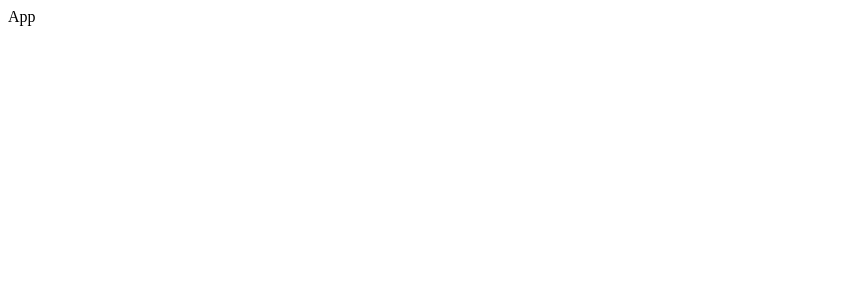
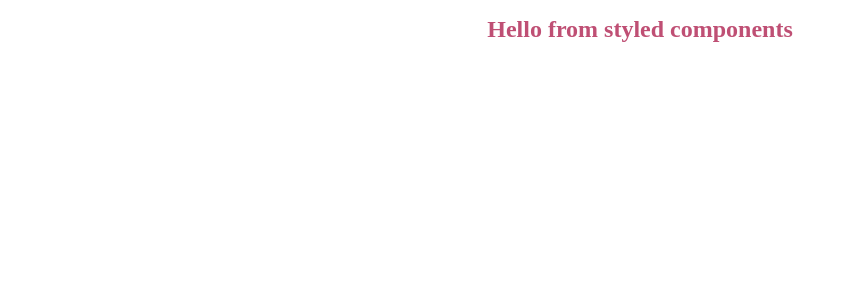
Before and after one commit to odedAtias/VisuAi, a React (Vite) app in the folder frontend/: page / in a window 1280 px wide. Shown: the top 300 px of the page, without its empty margins (0-848 px from the left). Built offline with nearby package versions, Linux system fonts and the light colour scheme.

Commit message:
Installing styled-components

```diff
--- a/frontend/package.json
+++ b/frontend/package.json
@@ -11,7 +11,8 @@
   },
   "dependencies": {
     "react": "^19.0.0",
-    "react-dom": "^19.0.0"
+    "react-dom": "^19.0.0",
+    "styled-components": "^6.1.15"
   },
   "devDependencies": {
     "@eslint/js": "^9.19.0",
@@ -25,5 +26,8 @@
     "typescript": "~5.7.2",
     "typescript-eslint": "^8.22.0",
     "vite": "^6.1.0"
+  },
+  "resolutions": {
+    "styled-components": "^5"
   }
 }
--- a/frontend/src/App.tsx
+++ b/frontend/src/App.tsx
@@ -1,9 +1,11 @@
 // React imports
 import { FC } from 'react'
+// FS imports
+import { Title } from './style/styled-components'
 
 const App: FC = () => {
   return (
-    <div>App</div>
+   <Title>Hello from styled components</Title>
   )
 }
 
--- /dev/null
+++ b/frontend/src/style/styled-components.ts
@@ -0,0 +1,7 @@
+import { styled } from 'styled-components';
+
+export const Title = styled.h1`
+  font-size: 1.5em;
+  text-align: center;
+  color: #BF4F74;
+`;
```
Also changed, not shown: 1 other file (tests, documents, lock files or other folders).
